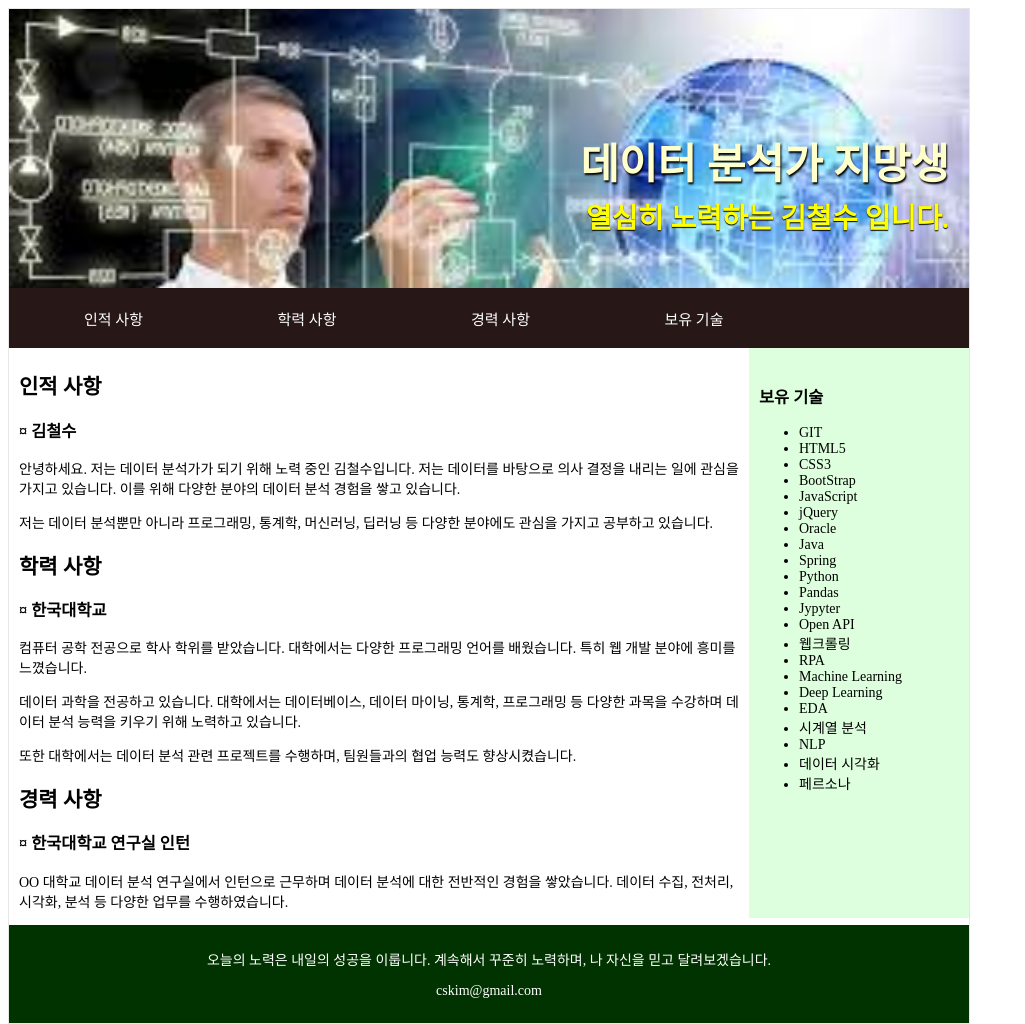
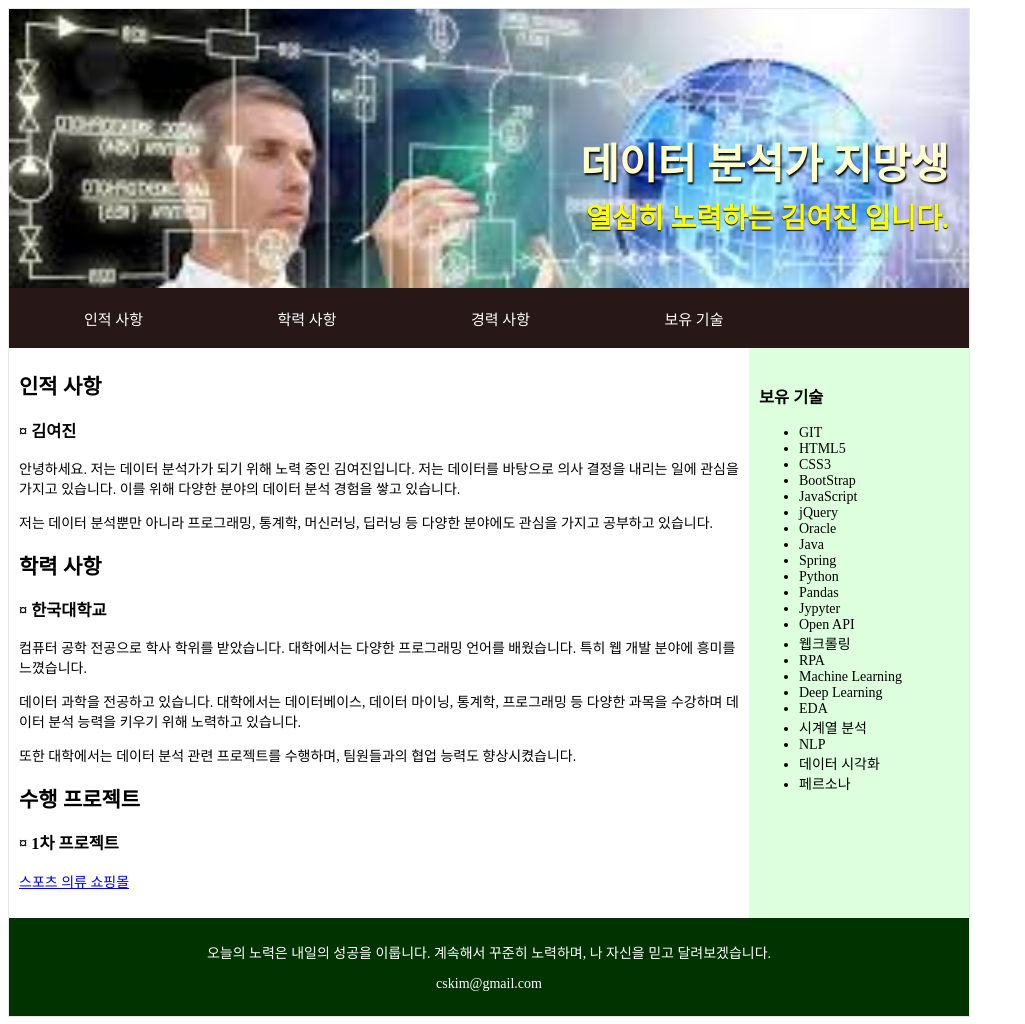
Before and after one commit to yeojin10044/yeojin10044.github.io, a plain HTML site: page index.html in a window 1280 px wide. Shown: the whole page, without its empty margins (0-1025 px from the left). Drawn offline with Linux system fonts and the light colour scheme.

Commit message:
Add files via upload

```diff
--- a/index.html
+++ b/index.html
@@ -2,7 +2,7 @@
 <html lang="ko">
 <head>
 <meta charset="utf-8">
-<title>김철수 자소서</title>
+<title>김여진 자소서</title>
 <link href="./style4.css" rel="stylesheet" type="text/css">
 </head>
 
@@ -10,7 +10,7 @@
 <div class="container">
 		<header>
 			  <h1>데이터 분석가 지망생</h1>
-				<h2>열심히 노력하는 김철수 입니다.</h2>
+				<h2>열심히 노력하는 김여진 입니다.</h2>
 		</header>
     <nav class="navi">
       <ul>
@@ -23,8 +23,8 @@
 		<section class="content">
 			<article>
 				<h2>인적 사항</h2>
-				<h3>¤ 김철수</h3>
-					<p>안녕하세요. 저는 데이터 분석가가 되기 위해 노력 중인 김철수입니다. 저는 데이터를 바탕으로 의사 결정을 내리는 일에 관심을 가지고 있습니다. 이를 위해 다양한 분야의 데이터 분석 경험을 쌓고 있습니다.</p>
+				<h3>¤ 김여진</h3>
+					<p>안녕하세요. 저는 데이터 분석가가 되기 위해 노력 중인 김여진입니다. 저는 데이터를 바탕으로 의사 결정을 내리는 일에 관심을 가지고 있습니다. 이를 위해 다양한 분야의 데이터 분석 경험을 쌓고 있습니다.</p>
 					<p>저는 데이터 분석뿐만 아니라 프로그래밍, 통계학, 머신러닝, 딥러닝 등 다양한 분야에도 관심을 가지고 공부하고 있습니다.</p>
 			</article>
 			<article>
@@ -35,10 +35,9 @@
 					<p>또한 대학에서는 데이터 분석 관련 프로젝트를 수행하며, 팀원들과의 협업 능력도 향상시켰습니다.</p>
 			</article>
 			<article>
-				<h2>경력 사항</h2>
-				<h3>¤ 한국대학교 연구실 인턴</h3>
-					<p>OO 대학교 데이터 분석 연구실에서 인턴으로 근무하며 데이터 분석에 대한 전반적인 경험을 쌓았습니다.
-						데이터 수집, 전처리, 시각화, 분석 등 다양한 업무를 수행하였습니다. </p>
+				<h2>수행 프로젝트</h2>
+				<h3>¤ 1차 프로젝트</h3>
+					<p> <a href="https://github.com/UHB4/TEAMTWO">스포츠 의류 쇼핑몰 </a> </p>
 			</article>
 		</section>
 		<aside class="sidebar">
```
